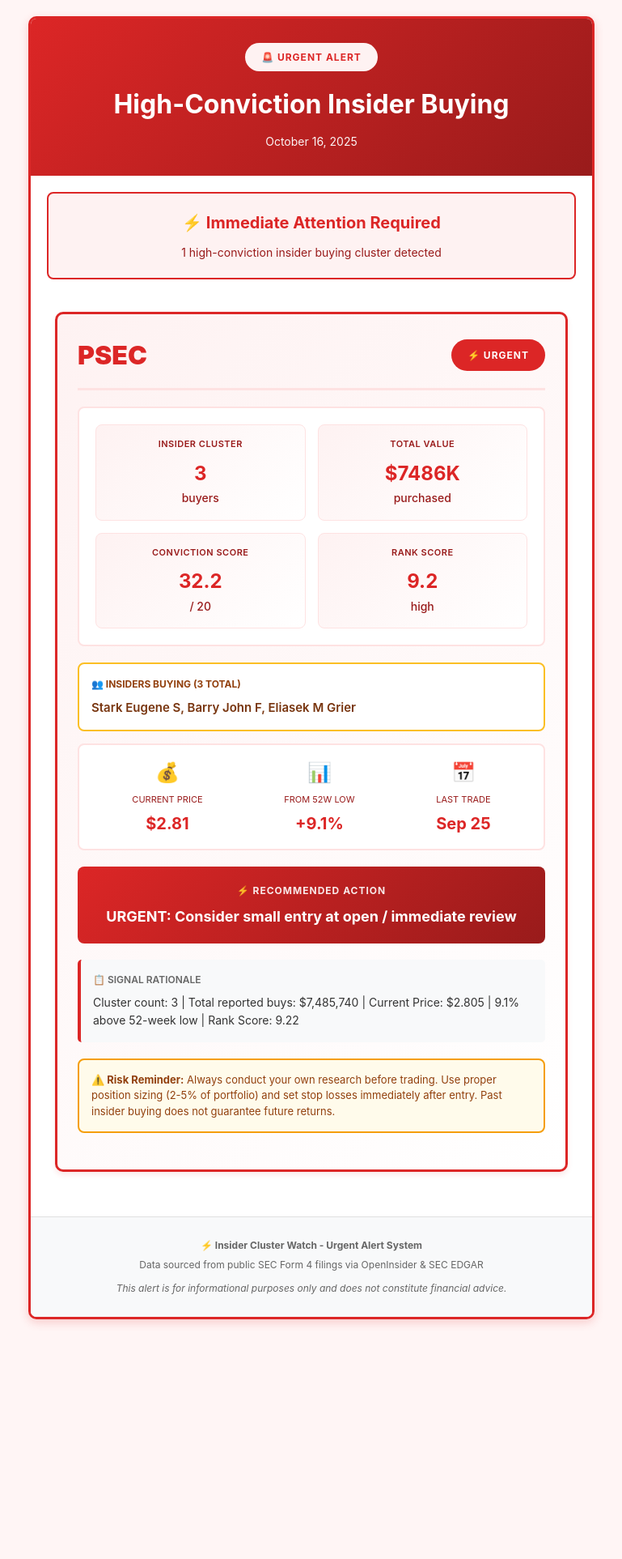
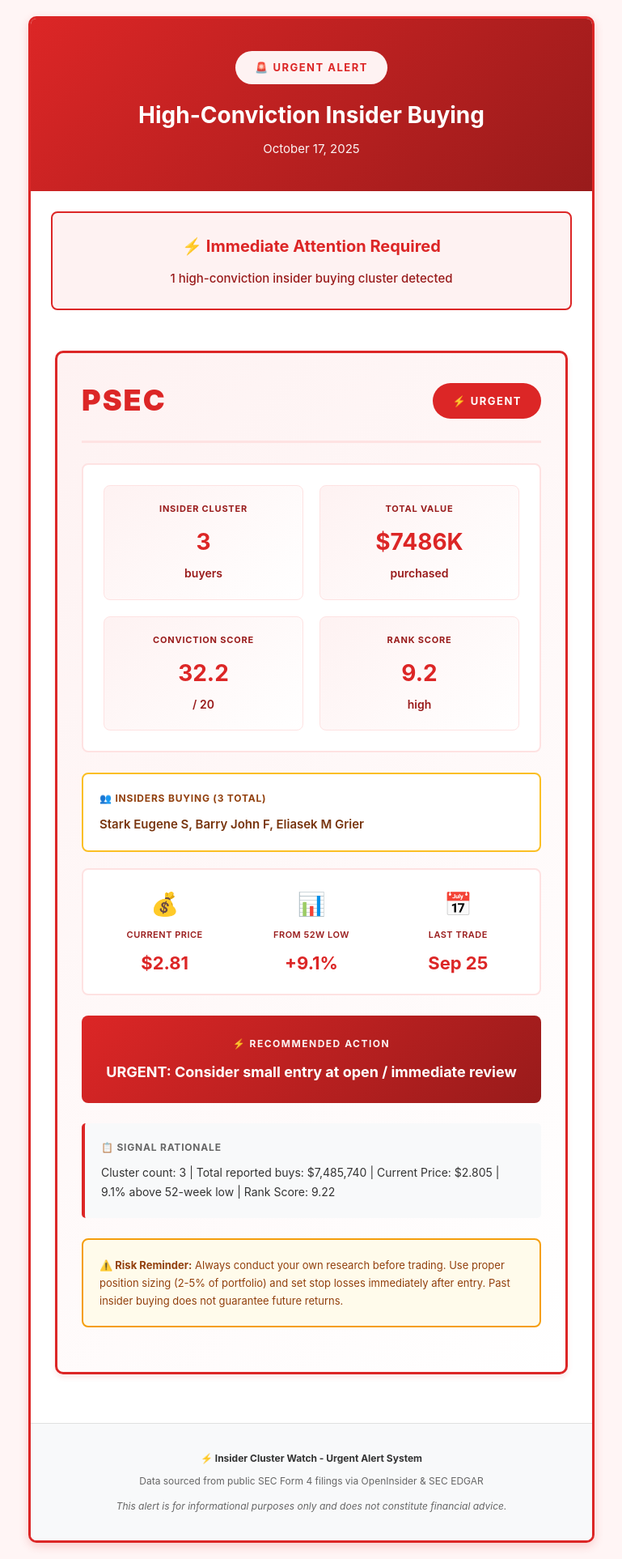
Before and after one commit to Samie-mirghani/insider-cluster-watch, a Python web app: template templates/urgent_alert.html in a window 1280 px wide. Shown: the whole page at 81% size, without its empty margins (255-1024 px from the left). Before the commit the page ends 1636 px from the top, so only its background shows below. Run offline with Jinja, Linux system fonts and the light colour scheme; the template is opened without the code that fills it, so the values that code supplies are empty.

Commit message:
Refine urgent alert template styles and content
Updated the urgent alert template with various style and content changes, including padding adjustments, font size modifications, and updated date.

```diff
--- a/templates/urgent_alert.html
+++ b/templates/urgent_alert.html
@@ -1,6 +1,8 @@
-<!-- Fixed Urgent Alert Template -->
+<!DOCTYPE html>
 <html>
 <head>
+  <meta charset="UTF-8">
+  <meta name="viewport" content="width=device-width, initial-scale=1.0">
   <style>
     body {
       font-family: -apple-system, BlinkMacSystemFont, 'Segoe UI', Arial, sans-serif;
@@ -21,57 +23,60 @@
     .header {
       background: linear-gradient(135deg, #dc2626 0%, #991b1b 100%);
       color: white;
-      padding: 30px;
+      padding: 40px 30px;
       text-align: center;
     }
     .urgent-badge {
       background: #fef2f2;
       color: #dc2626;
       display: inline-block;
-      padding: 8px 20px;
-      border-radius: 20px;
-      font-size: 12px;
+      padding: 10px 24px;
+      border-radius: 25px;
+      font-size: 13px;
       font-weight: 700;
       text-transform: uppercase;
-      letter-spacing: 1px;
-      margin-bottom: 15px;
+      letter-spacing: 1.5px;
+      margin-bottom: 20px;
     }
     .header h1 {
       margin: 0;
-      font-size: 32px;
+      font-size: 28px;
       font-weight: 700;
+      line-height: 1.3;
     }
     .header p {
-      margin: 10px 0 0 0;
+      margin: 12px 0 0 0;
       opacity: 0.95;
-      font-size: 14px;
+      font-size: 15px;
     }
     .alert-notice {
       background: #fef2f2;
       border: 2px solid #dc2626;
       border-radius: 8px;
-      padding: 20px;
-      margin: 20px;
+      padding: 25px;
+      margin: 25px;
       text-align: center;
     }
     .alert-notice h2 {
-      margin: 0 0 10px 0;
+      margin: 0 0 12px 0;
       color: #dc2626;
       font-size: 20px;
+      font-weight: 700;
     }
     .alert-notice p {
       margin: 0;
       color: #991b1b;
-      font-size: 14px;
+      font-size: 15px;
+      font-weight: 500;
     }
     .content {
-      padding: 20px 30px 30px 30px;
+      padding: 25px 30px 35px 30px;
     }
     .urgent-signal-card {
       background: linear-gradient(135deg, #fef2f2 0%, #fff 100%);
       border: 3px solid #dc2626;
       border-radius: 10px;
-      padding: 25px;
+      padding: 30px;
       margin-bottom: 25px;
       box-shadow: 0 4px 6px rgba(220, 38, 38, 0.1);
     }
@@ -79,41 +84,43 @@
       display: flex;
       justify-content: space-between;
       align-items: center;
-      margin-bottom: 20px;
-      padding-bottom: 15px;
+      margin-bottom: 25px;
+      padding-bottom: 20px;
       border-bottom: 3px solid #fee2e2;
     }
     .ticker {
-      font-size: 32px;
+      font-size: 36px;
       font-weight: 900;
       color: #dc2626;
       margin: 0;
+      letter-spacing: 2px;
     }
     .urgency-indicator {
       background: #dc2626;
       color: white;
-      padding: 10px 20px;
+      padding: 12px 24px;
       border-radius: 25px;
-      font-size: 12px;
+      font-size: 13px;
       font-weight: 700;
       text-transform: uppercase;
-      letter-spacing: 1px;
+      letter-spacing: 1.5px;
+      white-space: nowrap;
     }
     .key-metrics {
       background: white;
       border: 2px solid #fee2e2;
       border-radius: 8px;
-      padding: 20px;
-      margin: 20px 0;
+      padding: 25px;
+      margin: 25px 0;
     }
     .metrics-grid {
       display: grid;
       grid-template-columns: repeat(2, 1fr);
-      gap: 15px;
+      gap: 20px;
     }
     .metric {
       text-align: center;
-      padding: 15px;
+      padding: 20px 15px;
       background: linear-gradient(135deg, #fef2f2 0%, #fff 100%);
       border-radius: 8px;
       border: 1px solid #fee2e2;
@@ -122,133 +129,150 @@
       font-size: 11px;
       color: #991b1b;
       text-transform: uppercase;
-      letter-spacing: 0.5px;
-      margin-bottom: 8px;
-      font-weight: 600;
+      letter-spacing: 0.8px;
+      margin-bottom: 10px;
+      font-weight: 700;
+      display: block;
     }
     .metric-value {
-      font-size: 24px;
+      font-size: 28px;
       font-weight: 700;
       color: #dc2626;
+      display: block;
+      margin-bottom: 5px;
     }
     .metric-unit {
       font-size: 14px;
       color: #991b1b;
-      font-weight: 500;
+      font-weight: 600;
+      display: block;
     }
     .insiders-highlight {
       background: white;
       border: 2px solid #fbbf24;
       border-radius: 8px;
-      padding: 15px;
-      margin: 15px 0;
+      padding: 20px;
+      margin: 20px 0;
     }
     .insiders-highlight .label {
       font-size: 12px;
       color: #92400e;
       font-weight: 700;
       text-transform: uppercase;
-      margin-bottom: 8px;
+      letter-spacing: 0.8px;
+      margin-bottom: 10px;
+      display: block;
     }
     .insiders-highlight .names {
       color: #78350f;
       font-size: 15px;
       font-weight: 600;
+      line-height: 1.6;
     }
     .price-highlight {
       display: flex;
       justify-content: space-around;
+      align-items: center;
       background: white;
       border: 2px solid #fee2e2;
       border-radius: 8px;
-      padding: 15px;
-      margin: 15px 0;
+      padding: 20px 15px;
+      margin: 20px 0;
+      gap: 10px;
     }
     .price-item {
       text-align: center;
+      flex: 1;
     }
     .price-item .icon {
-      font-size: 24px;
-      margin-bottom: 5px;
+      font-size: 28px;
+      margin-bottom: 8px;
+      display: block;
     }
     .price-item .label {
       font-size: 11px;
       color: #991b1b;
       text-transform: uppercase;
-      margin-bottom: 5px;
+      letter-spacing: 0.5px;
+      margin-bottom: 8px;
+      display: block;
+      font-weight: 600;
     }
     .price-item .value {
-      font-size: 20px;
+      font-size: 22px;
       font-weight: 700;
       color: #dc2626;
+      display: block;
     }
     .action-urgent {
       background: linear-gradient(135deg, #dc2626 0%, #991b1b 100%);
       color: white;
-      padding: 20px;
+      padding: 25px;
       border-radius: 8px;
-      margin: 20px 0;
+      margin: 25px 0;
       text-align: center;
     }
     .action-urgent .label {
       font-size: 12px;
       font-weight: 700;
       text-transform: uppercase;
-      letter-spacing: 1px;
-      margin-bottom: 10px;
-      opacity: 0.9;
+      letter-spacing: 1.5px;
+      margin-bottom: 12px;
+      opacity: 0.95;
+      display: block;
     }
     .action-urgent .text {
       font-size: 18px;
       font-weight: 700;
-      line-height: 1.4;
+      line-height: 1.5;
     }
     .rationale-box {
       background: #f8f9fa;
       border-left: 4px solid #dc2626;
-      padding: 15px;
+      padding: 20px;
       border-radius: 5px;
-      margin: 15px 0;
+      margin: 20px 0;
     }
     .rationale-box .label {
       font-size: 12px;
       color: #666;
-      font-weight: 600;
+      font-weight: 700;
       text-transform: uppercase;
-      margin-bottom: 8px;
+      letter-spacing: 0.8px;
+      margin-bottom: 10px;
+      display: block;
     }
     .rationale-box .text {
       color: #333;
       font-size: 14px;
-      line-height: 1.6;
+      line-height: 1.7;
     }
     .warning-box {
       background: #fffbeb;
       border: 2px solid #f59e0b;
       border-radius: 8px;
-      padding: 15px;
-      margin: 20px 0;
+      padding: 20px;
+      margin: 25px 0;
     }
     .warning-box .text {
       color: #92400e;
       font-size: 13px;
-      line-height: 1.5;
+      line-height: 1.7;
+      margin: 0;
     }
     .footer {
       background: #f8f9fa;
-      padding: 20px;
+      padding: 25px;
       text-align: center;
       color: #666;
       font-size: 12px;
       border-top: 1px solid #e0e0e0;
     }
     .footer p {
-      margin: 5px 0;
+      margin: 8px 0;
     }
-    .divider {
-      height: 2px;
-      background: linear-gradient(90deg, transparent, #fee2e2, transparent);
-      margin: 30px 0;
+    .footer strong {
+      color: #333;
     }
   </style>
 </head>
@@ -257,7 +281,7 @@
     <div class="header">
       <div class="urgent-badge">🚨 URGENT ALERT</div>
       <h1>High-Conviction Insider Buying</h1>
-      <p>October 16, 2025</p>
+      <p>October 17, 2025</p>
     </div>
 
     <div class="alert-notice">
@@ -275,67 +299,67 @@
         <div class="key-metrics">
           <div class="metrics-grid">
             <div class="metric">
-              <div class="metric-label">Insider Cluster</div>
-              <div class="metric-value">3</div>
-              <div class="metric-unit">buyers</div>
+              <span class="metric-label">Insider Cluster</span>
+              <span class="metric-value">3</span>
+              <span class="metric-unit">buyers</span>
             </div>
             <div class="metric">
-              <div class="metric-label">Total Value</div>
-              <div class="metric-value">$7486K</div>
-              <div class="metric-unit">purchased</div>
+              <span class="metric-label">Total Value</span>
+              <span class="metric-value">$7486K</span>
+              <span class="metric-unit">purchased</span>
             </div>
             <div class="metric">
-              <div class="metric-label">Conviction Score</div>
-              <div class="metric-value">32.2</div>
-              <div class="metric-unit">/ 20</div>
+              <span class="metric-label">Conviction Score</span>
+              <span class="metric-value">32.2</span>
+              <span class="metric-unit">/ 20</span>
             </div>
             <div class="metric">
-              <div class="metric-label">Rank Score</div>
-              <div class="metric-value">9.2</div>
-              <div class="metric-unit">high</div>
+              <span class="metric-label">Rank Score</span>
+              <span class="metric-value">9.2</span>
+              <span class="metric-unit">high</span>
             </div>
           </div>
         </div>
 
         <div class="insiders-highlight">
-          <div class="label">👥 INSIDERS BUYING (3 TOTAL)</div>
+          <span class="label">👥 INSIDERS BUYING (3 TOTAL)</span>
           <div class="names">Stark Eugene S, Barry John F, Eliasek M Grier</div>
         </div>
 
         <div class="price-highlight">
           <div class="price-item">
-            <div class="icon">💰</div>
-            <div class="label">Current Price</div>
-            <div class="value">$2.81</div>
+            <span class="icon">💰</span>
+            <span class="label">Current Price</span>
+            <span class="value">$2.81</span>
           </div>
           <div class="price-item">
-            <div class="icon">📊</div>
-            <div class="label">From 52w Low</div>
-            <div class="value">+9.1%</div>
+            <span class="icon">📊</span>
+            <span class="label">From 52w Low</span>
+            <span class="value">+9.1%</span>
           </div>
           <div class="price-item">
-            <div class="icon">📅</div>
-            <div class="label">Last Trade</div>
-            <div class="value">Sep 25</div>
+            <span class="icon">📅</span>
+            <span class="label">Last Trade</span>
+            <span class="value">Sep 25</span>
           </div>
         </div>
 
         <div class="action-urgent">
-          <div class="label">⚡ RECOMMENDED ACTION</div>
+          <span class="label">⚡ RECOMMENDED ACTION</span>
           <div class="text">URGENT: Consider small entry at open / immediate review</div>
         </div>
 
         <div class="rationale-box">
-          <div class="label">📋 SIGNAL RATIONALE</div>
+          <span class="label">📋 SIGNAL RATIONALE</span>
           <div class="text">Cluster count: 3 | Total reported buys: $7,485,740 | Current Price: $2.805 | 9.1% above 52-week low | Rank Score: 9.22</div>
         </div>
 
         <div class="warning-box">
-          <div class="text">
+          <p class="text">
             <strong>⚠️ Risk Reminder:</strong> Always conduct your own research before trading.
             Use proper position sizing (2-5% of portfolio) and set stop losses immediately after entry.
             Past insider buying does not guarantee future returns.
-          </div>
+          </p>
         </div>
       </div>
     </div>
@@ -343,7 +367,7 @@
     <div class="footer">
       <p><strong>⚡ Insider Cluster Watch - Urgent Alert System</strong></p>
       <p>Data sourced from public SEC Form 4 filings via OpenInsider & SEC EDGAR</p>
-      <p style="margin-top: 10px;"><em>This alert is for informational purposes only and does not constitute financial advice.</em></p>
+      <p style="margin-top: 12px;"><em>This alert is for informational purposes only and does not constitute financial advice.</em></p>
     </div>
   </div>
 </body>
```
